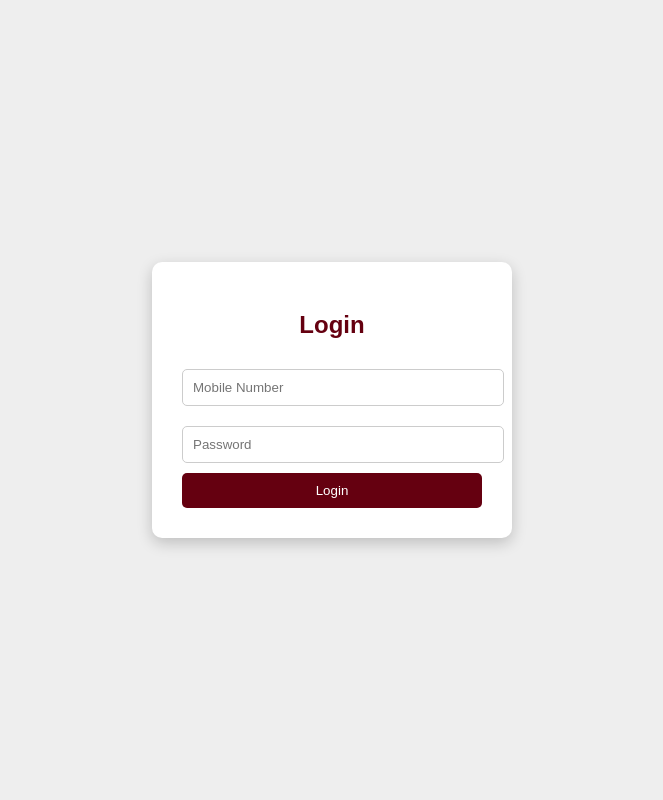
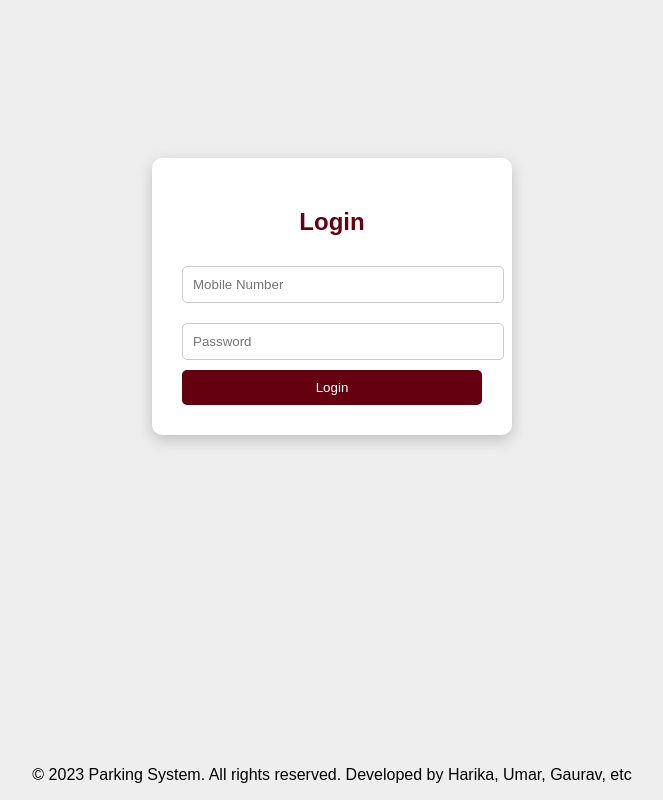
Before and after one commit to Maus-313/parkingManagementSystem, a plain HTML site: page index.html in a window 1280 px wide. Shown: the whole page, without its empty margins (308-971 px from the left). Drawn offline with Linux system fonts and the light colour scheme.

Commit message:
Added footer

```diff
--- a/index.html
+++ b/index.html
@@ -7,6 +7,7 @@
     <style>
       body {
         display: flex;
+        flex-direction: column;
         justify-content: center;
         align-items: center;
         height: 100vh;
@@ -16,6 +17,7 @@
       }
 
       .loginBox {
+        margin: auto;
         background-color: white;
         width: 300px;
         padding: 30px;
@@ -51,6 +53,10 @@
       button:hover {
         background-color: rgb(80, 0, 13);
       }
+
+      footer{
+        margin-top: auto;
+      }
     </style>
   </head>
   <body>
@@ -74,7 +80,9 @@
         <button type="submit">Login</button>
       </form>
     </div>
-
+    <footer>
+      <p>&copy; 2023 Parking System. All rights reserved. Developed by Harika, Umar, Gaurav, etc</p>
+    </footer>
     <script>
       // Mock data for users
       const users = [{ mobileNum: "1234567890", password: "password" }];
```
